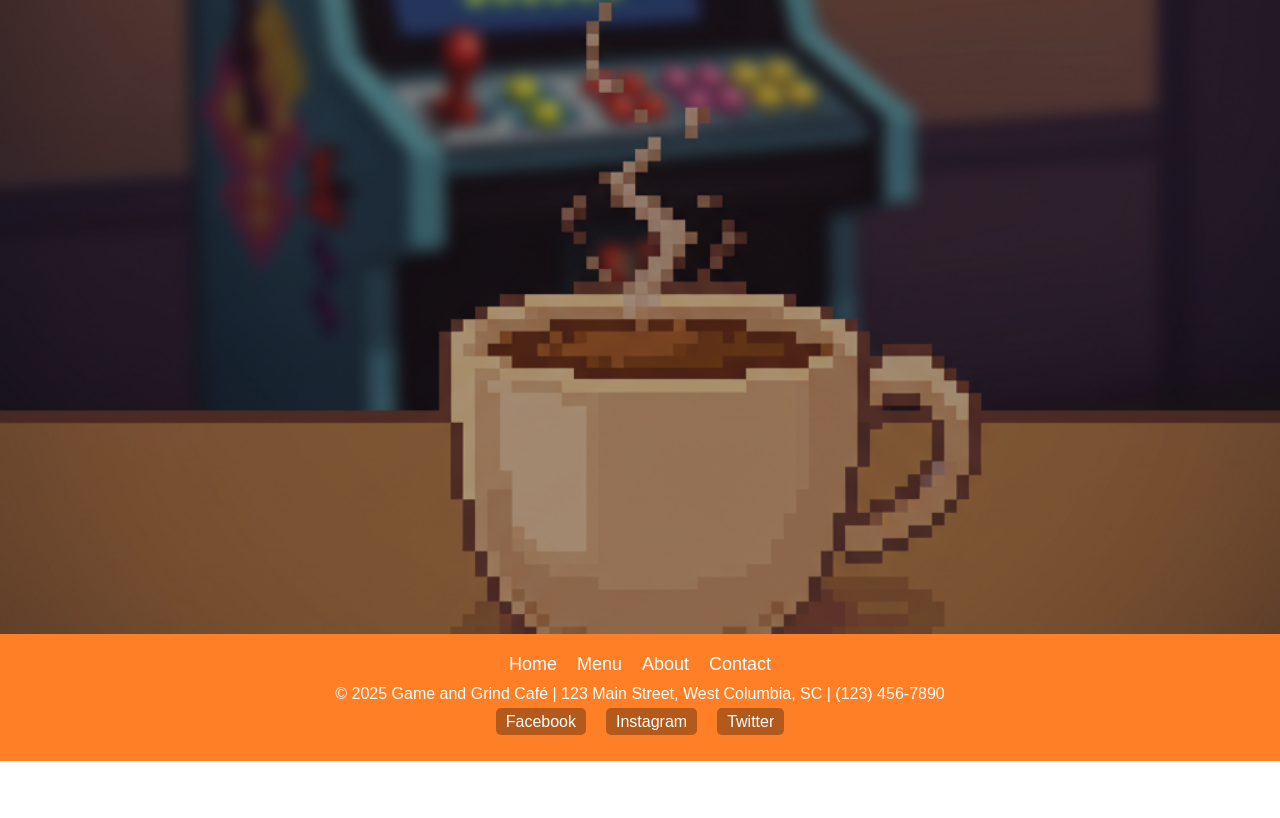
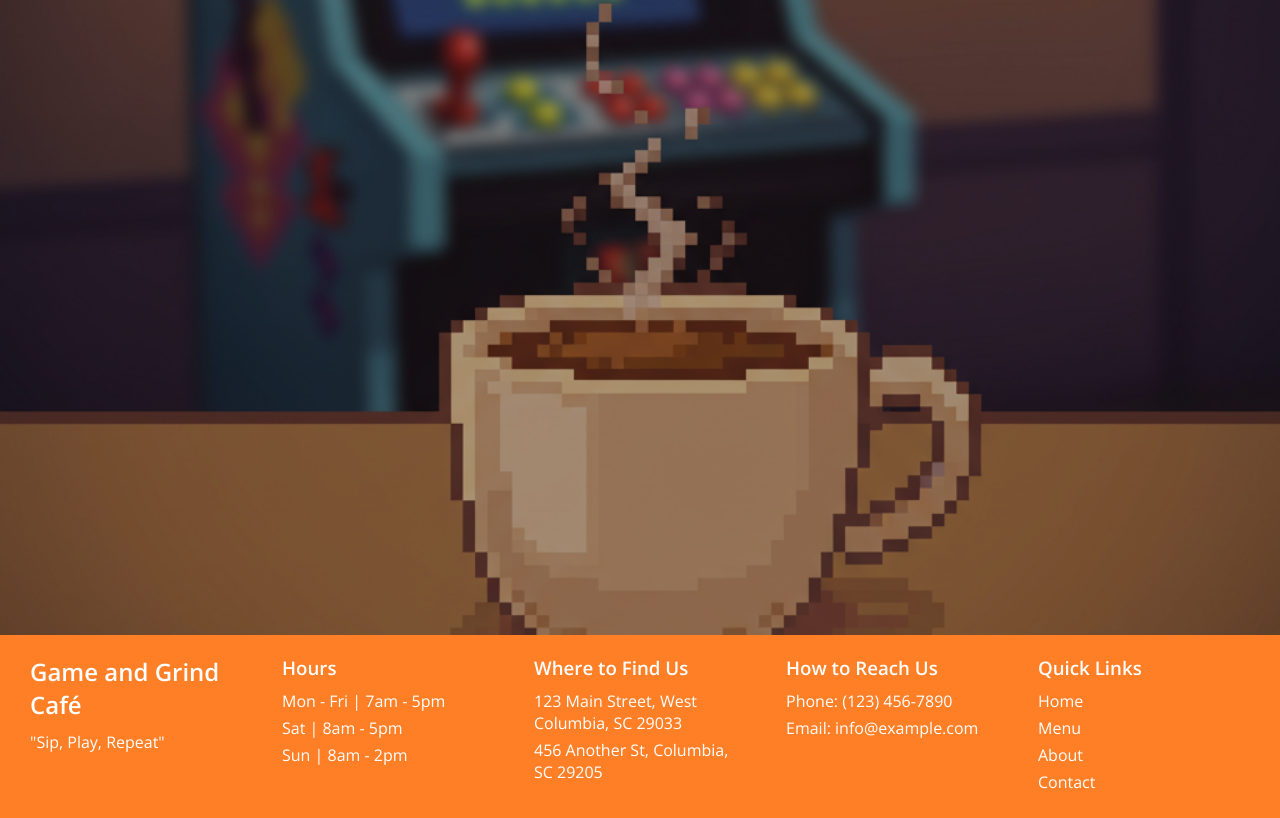
Before and after one commit to P-Petersen/Brewed-To-Perfection-Hackathon, a plain HTML site: page index.html in a window 1280 px wide. Shown: the part 430-1248 px from the top of the page. Before the commit the page ends 1191 px from the top, so only its background shows below. Drawn offline with nearby package versions, Linux system fonts and the light colour scheme.

Commit message:
updated index page, and about us page. updated footer

```diff
--- a/index.html
+++ b/index.html
@@ -5,6 +5,14 @@
     <meta name="viewport" content="width=device-width, initial-scale=1.0" />
     <title>Game and Grind Café</title>
     <link rel="stylesheet" href="style.css" />
+    <link
+      href="https://fonts.googleapis.com/css2?family=Open+Sans:wght@400;600&display=swap"
+      rel="stylesheet"
+    />
+    <link
+      href="https://fonts.googleapis.com/css2?family=Open+Sans:wght@400;600&display=swap"
+      rel="stylesheet"
+    />
   </head>
   <body>
     <header>
@@ -37,23 +45,37 @@
       </section>
     </main>
     <footer>
-      <nav class="footer-nav">
-        <ul class="footer-list">
-          <li><a href="/">Home</a></li>
-          <li><a href="/pages/Menu.html">Menu</a></li>
-          <li><a href="/pages/About-Us.html">About</a></li>
-          <li><a href="/pages/Contact.html">Contact</a></li>
-        </ul>
-      </nav>
-      <p>
-        &copy; 2025 Game and Grind Café | 123 Main Street, West Columbia, SC |
-        (123) 456-7890
-      </p>
-      <ul class="social-media">
-        <li><a href="#">Facebook</a></li>
-        <li><a href="#">Instagram</a></li>
-        <li><a href="#">Twitter</a></li>
-      </ul>
+      <div class="footer-container">
+        <div class="footer-section">
+          <h2>Game and Grind Café</h2>
+          <p>"Sip, Play, Repeat"</p>
+        </div>
+        <div class="footer-section">
+          <h3>Hours</h3>
+          <p>Mon - Fri | 7am - 5pm</p>
+          <p>Sat | 8am - 5pm</p>
+          <p>Sun | 8am - 2pm</p>
+        </div>
+        <div class="footer-section">
+          <h3>Where to Find Us</h3>
+          <p>123 Main Street, West Columbia, SC 29033</p>
+          <p>456 Another St, Columbia, SC 29205</p>
+        </div>
+        <div class="footer-section">
+          <h3>How to Reach Us</h3>
+          <p>Phone: (123) 456-7890</p>
+          <p>Email: info@example.com</p>
+        </div>
+        <div class="footer-section">
+          <h3>Quick Links</h3>
+          <ul>
+            <li><a href="/">Home</a></li>
+            <li><a href="/pages/Menu.html">Menu</a></li>
+            <li><a href="/pages/About-Us.html">About</a></li>
+            <li><a href="/pages/Contact.html">Contact</a></li>
+          </ul>
+        </div>
+      </div>
     </footer>
   </body>
 </html>
--- a/style.css
+++ b/style.css
@@ -1,17 +1,22 @@
+/* Global Styles */
+
 * {
   margin: 0;
   padding: 0;
 }
-/* This rule resets the margin and padding for all elements to ensure consistent starting points. */
+
+/* Body Styles */
 
 body {
-  font-family: "Arial", sans-serif;
+  font-family: "Open Sans", sans-serif;
 }
-/* Sets the font family for the entire document to Arial, with sans-serif as a fallback. */
 
-.navbar {
+/*Navbar and Footer Styles*/
+
+.navbar,
+footer {
   display: flex;
-  justify-content: space-between; /* Space out the logo and nav items */
+  justify-content: space-between;
   align-items: center;
   background: rgb(255, 127, 39);
   background-blend-mode: darken;
@@ -19,28 +24,27 @@ body {
   color: white;
   padding: 10px 20px;
 }
-/* Styles the navigation bar with flexbox layout, background color, and padding. */
+
+/* Logo Styles */
 
 .logo img {
-  max-height: 100px; /* Adjust the size of the logo if needed */
+  max-height: 100px;
 }
-/* Sets the maximum height for the logo image. */
 
+/* Navigation List */
 .nav-list {
   display: flex;
   list-style: none;
 }
-/* Applies flexbox layout to the navigation list and removes bullet points. */
 
+/* Navigation List Items */
 .nav-list li {
   margin-right: 20px;
 }
-/* Adds right margin to each list item. */
 
 .nav-list li:last-child {
   margin-right: 0;
 }
-/* Removes right margin from the last list item. */
 
 .nav-list li a {
   text-decoration: none;
@@ -48,13 +52,12 @@ body {
   font-size: 18px;
   transition: color 0.3s ease-in-out;
 }
-/* Styles the navigation links with no underline, white color, font size, and transition effect. */
 
 .nav-list li a:hover {
-  color: #ffd700; /* Change the color on hover */
+  color: #ffd700;
 }
-/* Changes the color of navigation links on hover. */
 
+/* Hero Section */
 .hero {
   position: relative;
   text-align: center;
@@ -62,10 +65,9 @@ body {
   background: url("/img/hero-coffee-image.png") no-repeat center center;
   background-size: cover;
   padding: 100px 20px;
-  height: calc(100vh - 60px); /* Adjust the height to cover the view */
-  z-index: 0; /* Ensures the hero section stays behind the content */
+  height: calc(100vh - 60px);
+  z-index: 0;
 }
-/* Styles the hero section with a background image, center-aligned text, padding, and full viewport height. */
 
 .hero::before {
   content: "";
@@ -74,21 +76,21 @@ body {
   left: 0;
   width: 100%;
   height: 100%;
-  background: rgba(0, 0, 0, 0.3); /* Adds a dark overlay effect */
-  z-index: 1; /* Ensures the overlay effect is above the hero section */
+  background: rgba(0, 0, 0, 0.3);
+  z-index: 1;
 }
-/* Adds a dark overlay effect to the hero section for better visual quality. */
 
 .hero-content {
   position: relative;
-  z-index: 2; /* Ensures the content is above the overlay */
+  z-index: 2;
   max-width: 600px;
   margin: 0 auto;
-  background: rgba(0, 0, 0, 0.5); /* Semi-transparent background for text */
+  background: rgba(0, 0, 0, 0.5);
   padding: 20px;
   border-radius: 10px;
 }
-/* Styles the hero content with a semi-transparent background, padding, and rounded corners. */
+
+/* CTA Button */
 
 .cta-button {
   background-color: rgb(255, 127, 39);
@@ -100,86 +102,84 @@ body {
   transition: background-color 0.3s ease-in-out;
   border-radius: 5px;
 }
-/* Styles the call-to-action button with background color, text color, padding, and transition effect. */
 
 .cta-button:hover {
-  background-color: #ffd700; /* Change the color on hover */
-}
-/* Changes the background color of the button on hover. */
-
-/* Footer Styles */
-
-footer {
-  background: rgb(255, 127, 39);
-  padding: 20px;
-  color: white;
+  background-color: #ffd700;
 }
 
-.footer-nav {
+/* Footer Container and Sections */
+.footer-container {
   display: flex;
-  justify-content: center;
+  justify-content: space-around;
+  flex-wrap: wrap;
+  gap: 20px;
+  font-family: "Open Sans", sans-serif;
+}
+
+.footer-section {
+  flex: 1;
+  margin: 10px;
+  min-width: 200px;
+}
+
+.footer-section h2,
+.footer-section h3 {
   margin-bottom: 10px;
 }
 
-.footer-list {
-  display: flex;
-  list-style: none;
-  font-size: 18px;
+.footer-section p,
+.footer-section ul {
+  margin: 5px 0;
 }
 
-.footer-list li {
-  margin-right: 20px;
+.footer-section ul {
+  list-style-type: none;
+  padding: 0;
 }
 
-.footer-list li:last-child {
-  margin-right: 0;
+.footer-section ul li {
+  margin: 5px 0;
 }
 
-.footer-list li a {
+.footer-section ul li a {
+  color: white;
   text-decoration: none;
-  color: white;
-  transition: color 0.3s ease-in-out;
 }
 
-.footer-list li a:hover {
-  color: #ffd700; /* Change the color on hover */
+.footer-section ul li a:hover {
+  text-decoration: underline;
 }
 
-footer p {
-  text-align: center;
-  margin-top: 10px;
+.footer-logo img {
+  max-width: 100px;
 }
 
-.social-media {
+.social-buttons {
   display: flex;
-  justify-content: center;
-  list-style: none;
-  padding: 10px 0;
+  gap: 10px;
 }
 
-.social-media li {
-  margin-right: 20px;
+.footer-info h4,
+.footer-links h4 {
+  border-bottom: 2px solid white;
+  padding-bottom: 5px;
+  margin-top: 20px;
 }
 
-.social-media li:last-child {
-  margin-right: 0;
+.footer-links ul {
+  list-style: none;
+  padding: 0;
 }
 
-.social-media li a {
-  text-decoration: none;
-  color: white;
-  background: rgba(
-    0,
-    0,
-    0,
-    0.3
-  ); /* Add background color to ensure readability */
-  padding: 5px 10px;
-  border-radius: 5px;
-  transition: background 0.3s ease-in-out, color 0.3s ease-in-out;
+.footer-links li {
+  margin-bottom: 5px;
 }
 
-.social-media li a:hover {
-  background: #ffd700; /* Change the background color on hover */
-  color: black; /* Change the text color on hover */
+.footer-links a {
+  color: white;
+  text-decoration: none;
 }
+
+.footer-links a:hover {
+  text-decoration: underline;
+}
```
Also changed, not shown: pages/About-Us.html (+56 -17 lines).
